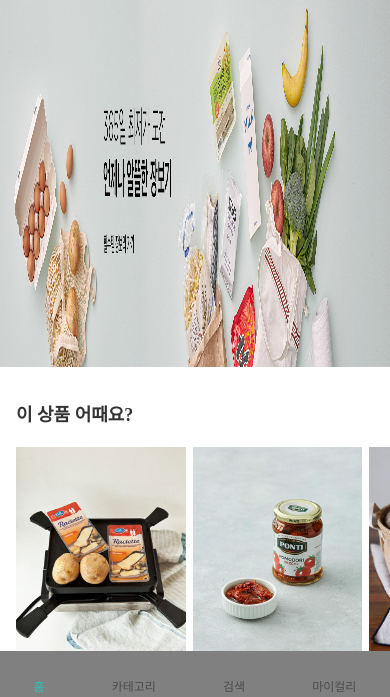
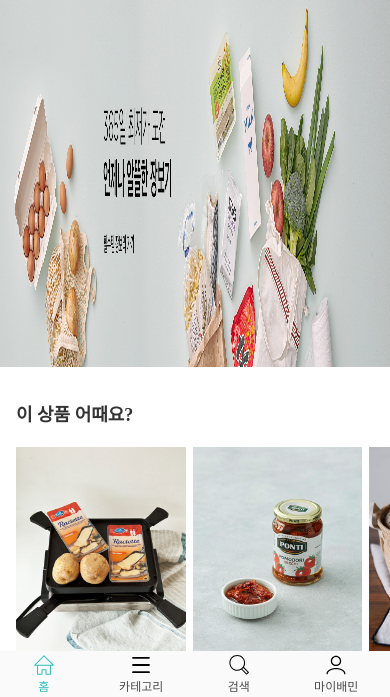
Before and after one commit to HanCheo/practice-tech-camp, a plain HTML site: page shpping_clone/index.html in a window 390 px wide. Shown: the part 145-842 px from the top of the page. Drawn offline with Linux system fonts and the light colour scheme; files whose address does not match are found by name; a web font is replaced by a local one.

Commit message:
모바일 하단 nav 아이콘 추가

```diff
--- a/shpping_clone/index.html
+++ b/shpping_clone/index.html
@@ -61,10 +61,44 @@
       </div>
       <div class="mobile">
         <nav class="bottom-nav">
-          <div class="home">홈</div>
-          <div class="cate">카테고리</div>
-          <div class="search">검색</div>
-          <div class="myinfo">마이컬리</div>
+          <div class="home">
+            <svg class="svg-icon" viewBox="0 0 20 20">
+              <path
+                d="M18.121,9.88l-7.832-7.836c-0.155-0.158-0.428-0.155-0.584,0L1.842,9.913c-0.262,0.263-0.073,0.705,0.292,0.705h2.069v7.042c0,0.227,0.187,0.414,0.414,0.414h3.725c0.228,0,0.414-0.188,0.414-0.414v-3.313h2.483v3.313c0,0.227,0.187,0.414,0.413,0.414h3.726c0.229,0,0.414-0.188,0.414-0.414v-7.042h2.068h0.004C18.331,10.617,18.389,10.146,18.121,9.88 M14.963,17.245h-2.896v-3.313c0-0.229-0.186-0.415-0.414-0.415H8.342c-0.228,0-0.414,0.187-0.414,0.415v3.313H5.032v-6.628h9.931V17.245z M3.133,9.79l6.864-6.868l6.867,6.868H3.133z"
+              ></path>
+            </svg>
+            <span>홈</span>
+          </div>
+          <div class="cate">
+            <svg class="svg-icon" viewBox="0 0 20 20">
+              <path
+                d="M3.314,4.8h13.372c0.41,0,0.743-0.333,0.743-0.743c0-0.41-0.333-0.743-0.743-0.743H3.314
+                   c-0.41,0-0.743,0.333-0.743,0.743C2.571,4.467,2.904,4.8,3.314,4.8z M16.686,15.2H3.314c-0.41,0-0.743,0.333-0.743,0.743
+                   s0.333,0.743,0.743,0.743h13.372c0.41,0,0.743-0.333,0.743-0.743S17.096,15.2,16.686,15.2z M16.686,9.257H3.314
+                   c-0.41,0-0.743,0.333-0.743,0.743s0.333,0.743,0.743,0.743h13.372c0.41,0,0.743-0.333,0.743-0.743S17.096,9.257,16.686,9.257z"
+              ></path>
+            </svg>
+            <span>카테고리</span>
+          </div>
+          <div class="search">
+            <svg class="svg-icon" viewBox="0 0 20 20">
+              <path
+                d="M18.125,15.804l-4.038-4.037c0.675-1.079,1.012-2.308,1.01-3.534C15.089,4.62,12.199,1.75,8.584,1.75C4.815,1.75,1.982,4.726,2,8.286c0.021,3.577,2.908,6.549,6.578,6.549c1.241,0,2.417-0.347,3.44-0.985l4.032,4.026c0.167,0.166,0.43,0.166,0.596,0l1.479-1.478C18.292,16.234,18.292,15.968,18.125,15.804 M8.578,13.99c-3.198,0-5.716-2.593-5.733-5.71c-0.017-3.084,2.438-5.686,5.74-5.686c3.197,0,5.625,2.493,5.64,5.624C14.242,11.548,11.621,13.99,8.578,13.99 M16.349,16.981l-3.637-3.635c0.131-0.11,0.721-0.695,0.876-0.884l3.642,3.639L16.349,16.981z"
+              ></path>
+            </svg>
+            <span>검색</span>
+          </div>
+          <div class="myinfo">
+            <svg class="svg-icon" viewBox="0 0 20 20">
+              <path
+                d="M10,10.9c2.373,0,4.303-1.932,4.303-4.306c0-2.372-1.93-4.302-4.303-4.302S5.696,4.223,5.696,6.594C5.696,8.969,7.627,10.9,10,10.9z M10,3.331c1.801,0,3.266,1.463,3.266,3.263c0,1.802-1.465,3.267-3.266,3.267c-1.8,0-3.265-1.465-3.265-3.267C6.735,4.794,8.2,3.331,10,3.331z"
+              ></path>
+              <path
+                d="M10,12.503c-4.418,0-7.878,2.058-7.878,4.685c0,0.288,0.231,0.52,0.52,0.52c0.287,0,0.519-0.231,0.519-0.52c0-1.976,3.132-3.646,6.84-3.646c3.707,0,6.838,1.671,6.838,3.646c0,0.288,0.234,0.52,0.521,0.52s0.52-0.231,0.52-0.52C17.879,14.561,14.418,12.503,10,12.503z"
+              ></path>
+            </svg>
+            <span>마이배민</span>
+          </div>
         </nav>
       </div>
     </header>
--- a/shpping_clone/style.css
+++ b/shpping_clone/style.css
@@ -681,14 +681,26 @@ footer .footer_link {
     align-items: flex-end;
     display: flex;
     padding: 0 0 4px 0;
-    background-color: gray;
+    background-color: #fafafa;
     width: 100%;
     font-size: 12px;
     justify-content: space-around;
     bottom: 0;
   }
+  header .bottom-nav div {
+    display: flex;
+    flex-direction: column;
+    justify-content: space-around;
+    align-items: center;
+  }
   header .bottom-nav .home {
     color: #2ac1bc;
+  }
+  header .bottom-nav .home .svg-icon {
+    fill: #2ac1bc;
+  }
+  header .bottom-nav .svg-icon {
+    height: 24px;
   }
   .contents section {
     padding: 16px 0 0 16px;
```
